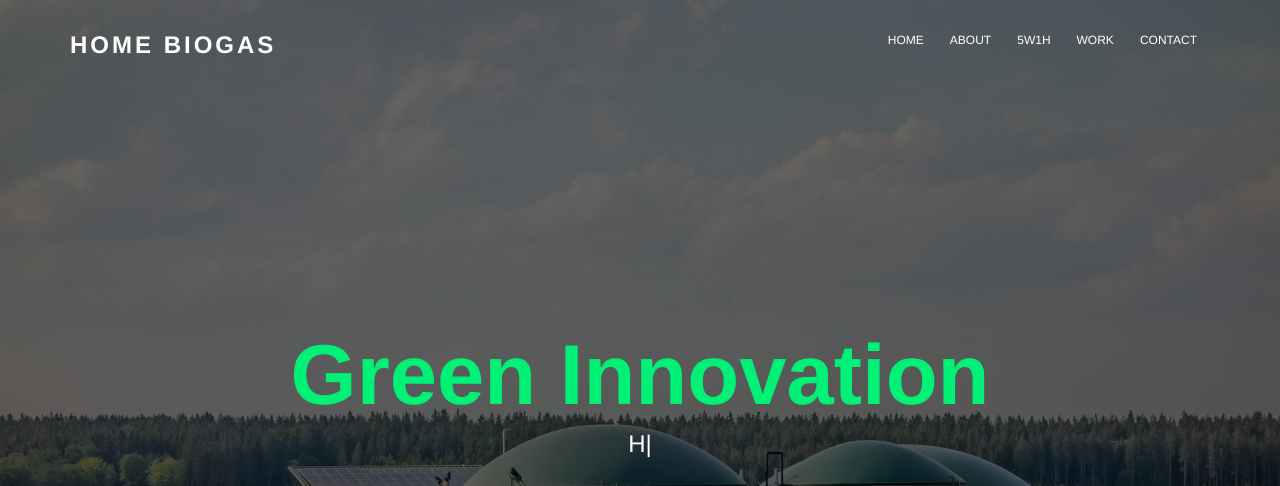
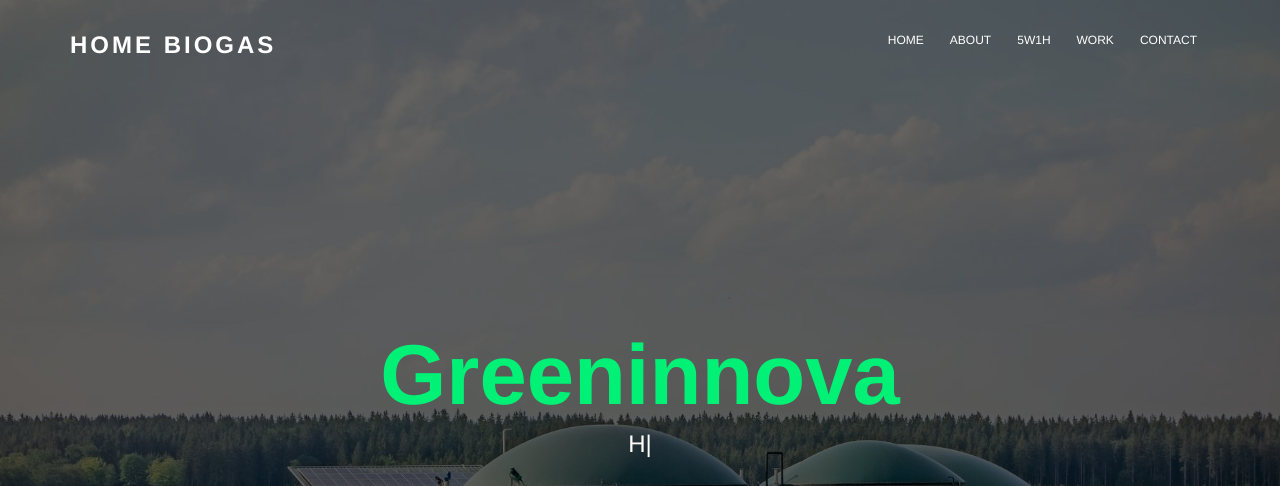
Before and after one commit to yuttasakcom/greeninnova, a website with bundled scripts: page src/index.html in a window 1280 px wide. Shown: the top 486 px of the page. Built offline with nearby package versions, Linux system fonts and the light colour scheme; files whose address does not match are found by name.

Commit message:
updated index.html

```diff
--- a/src/index.html
+++ b/src/index.html
@@ -10,7 +10,7 @@
         <meta name="keywords" content="themelabbd, resume, cv, portfolio, personal, developer, designer,personal resume, onepage, clean, modern">
         <meta name="author" content="John Doe">
 
-        <title>Green Innovation</title>
+        <title>Greeninnova</title>
 
         <!-- Favicon -->
         <link rel="icon" type="image/png" href="/statics/img/favicon.png">
@@ -109,7 +109,7 @@
                         <div class="row">
                             <div class="col-md-12 col-sm-12 col-xs-12">
                                 <div class="welcome-text">
-                                  <h1 class="theme-color">Green Innovation</h1>
+                                  <h1 class="theme-color">Greeninnova</h1>
                                    <div class="element"></div>
                                    <div class="social-link">
                                 <ul>
```
